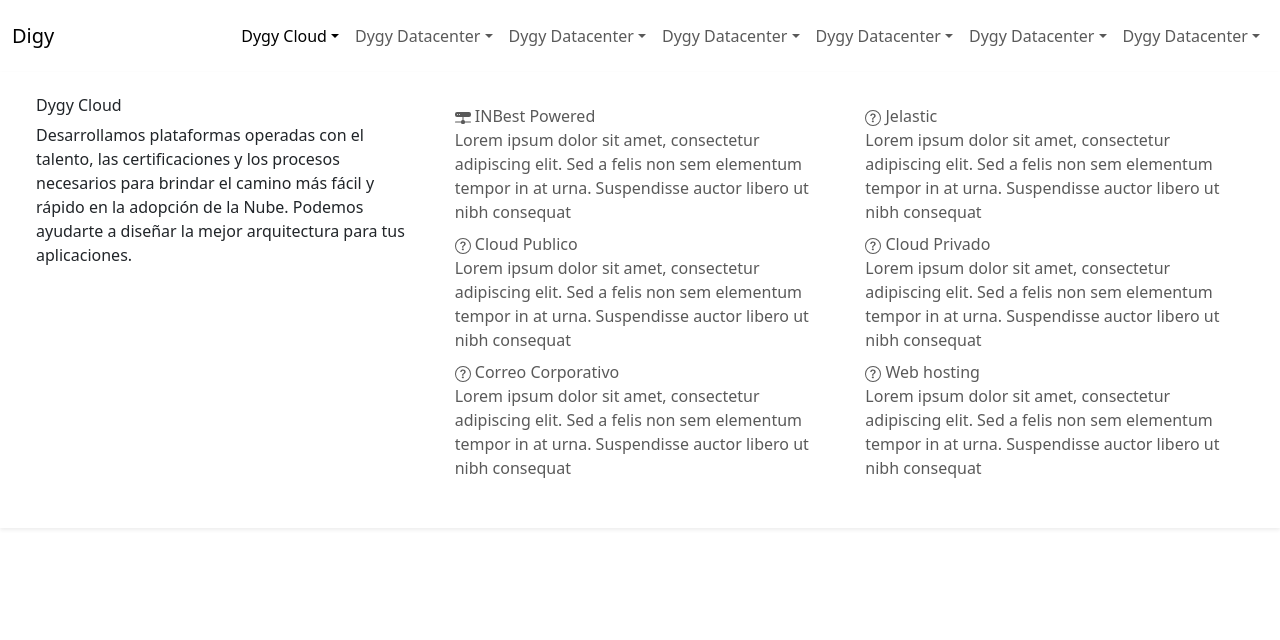
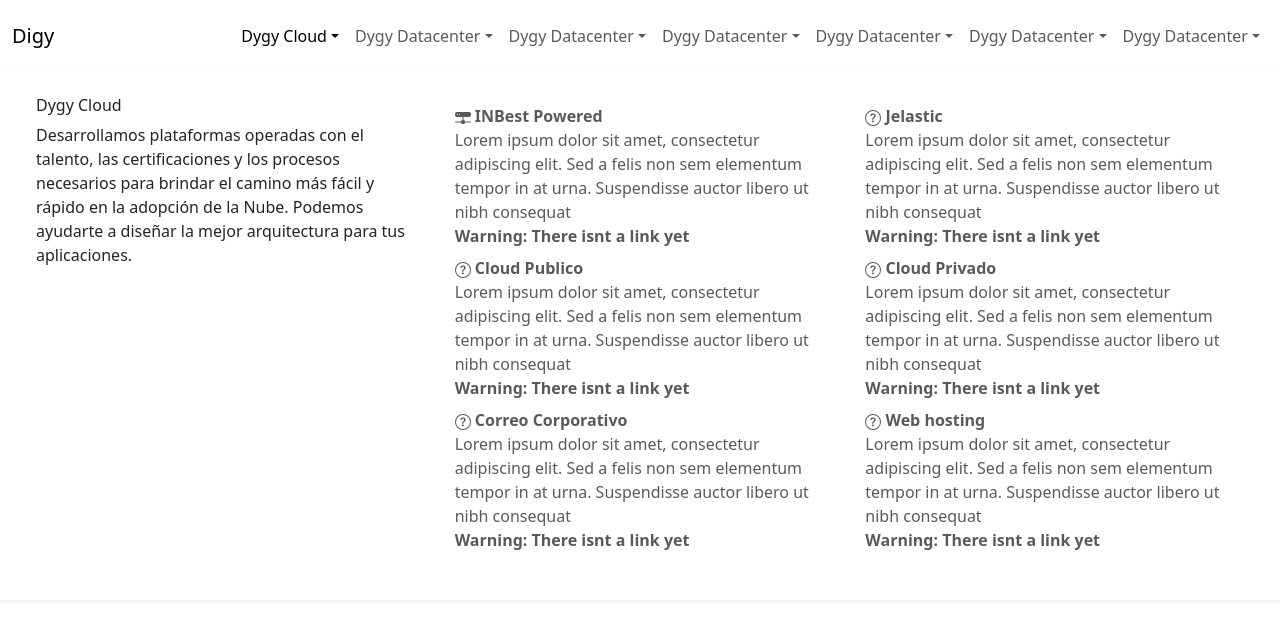
Before and after one commit to VazquezHd/digy, a React (Create React App) app: page / in a window 1280 px wide. Both pictures are taken after a click on the link "Dygy Cloud". Shown: the top 640 px of the page. Built offline with nearby package versions, Linux system fonts and the light colour scheme.

Commit message:
delete css and fix link

```diff
--- a/src/components/common/navbar/Dropdown.jsx
+++ b/src/components/common/navbar/Dropdown.jsx
@@ -3,14 +3,6 @@
 
 
 export const DropDown = ({data}) => {
-
-  const dropdownMenu = {
-    background: "none",
-    border: "none",
-    width: "100%",
-  }
-
-
   return (
     <li className="nav-item dropdown megamenu">
       <a
--- a/src/components/common/navbar/LinkList.jsx
+++ b/src/components/common/navbar/LinkList.jsx
@@ -11,9 +11,13 @@
 export const Link = ({ link }) => {
   return (
     <li className="nav-item">
-      <a href="" className="nav-link text-small pb-0">
-        <CustomIcon name={link.icon} /> {link.name} <br />
+      <a href={link.link? link.link: ""} className="nav-link text-small pb-0">
+        <CustomIcon name={link.icon}/> <span style={{ fontWeight: 'bold' }}>{link.name}</span><br/>
         {link.description}
+        <br/>
+        <span style={{ fontWeight: 'bold' }}>{!link.link? 'Warning: There isnt a link yet': ''}</span>
+
+
       </a>
     </li>
   );
```
